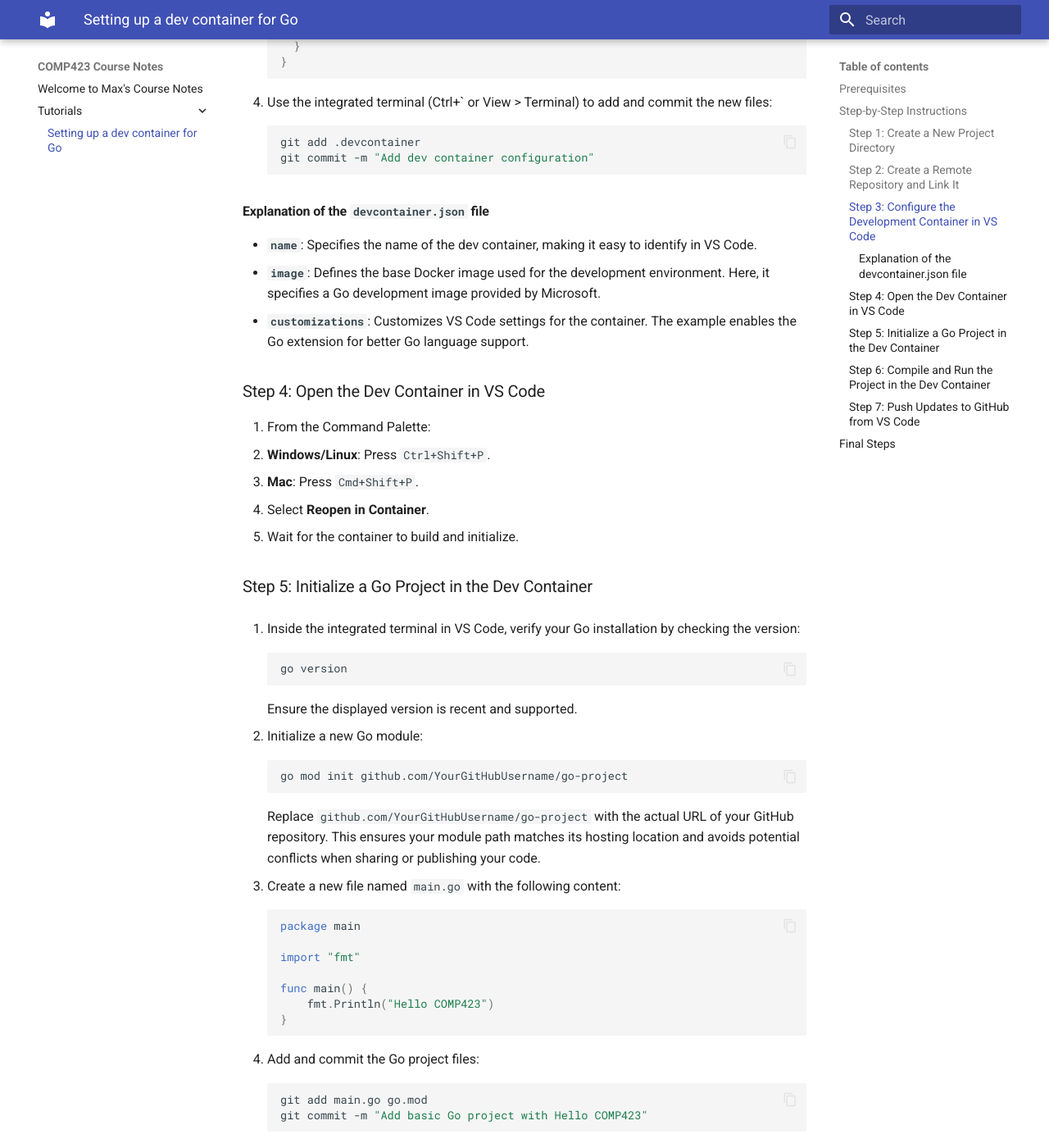
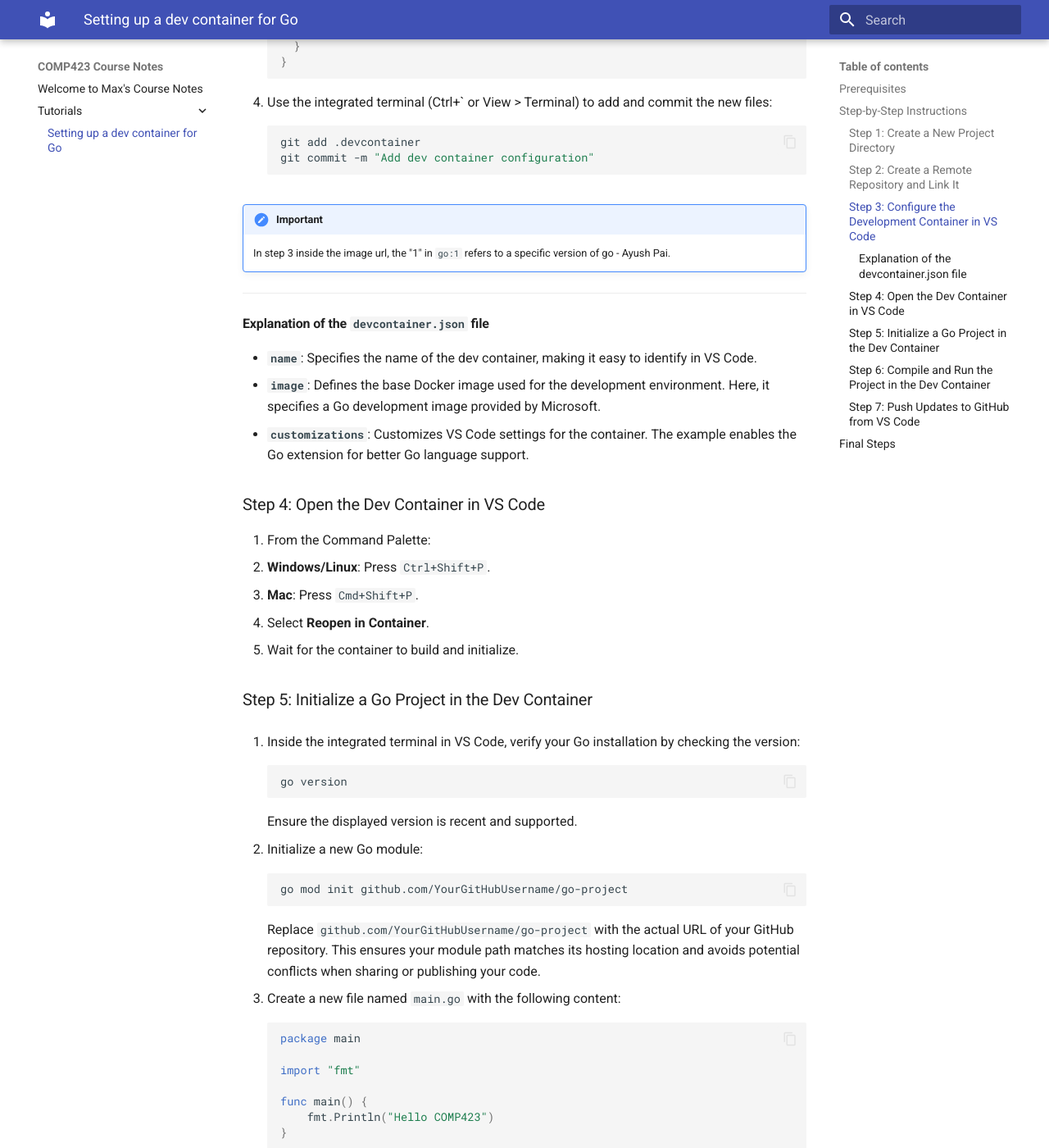
Before and after one commit to myu123/comp423-course-notes, an MkDocs documentation site: the page built from docs/tutorials/go-setup.md, in a window 1280 px wide and 1400 px high, scrolled down 1600 px. Shown: the whole window at 82% size. Built offline with MkDocs 1.6.1 and Material for MkDocs 9.7.7, drawn with Linux system fonts in a browser that asks for light colours; some of the changed text lies outside the part shown.

Commit message:
added edits

````diff
--- a/docs/tutorials/go-setup.md
+++ b/docs/tutorials/go-setup.md
@@ -65,6 +65,16 @@
    git commit -m "Add dev container configuration"
    ```
 
+
+!!! important
+      In step 3 inside the image url, the "1" in `go:1` refers to a specific version of go - Ayush Pai.
+
+---
+
+
+
+
+
 #### Explanation of the `devcontainer.json` file
 
 - **`name`**: Specifies the name of the dev container, making it easy to identify in VS Code.
@@ -109,6 +119,14 @@
    git commit -m "Add basic Go project with Hello COMP423"
    ```
 
+
+
+!!! note
+      You can also just use `git add .` instead of `git add main.go go.mod` - Ayush Pai.
+
+---
+
+
 ### Step 6: Compile and Run the Project in the Dev Container
 
 1. Compile the project:
--- a/mkdocs.yml
+++ b/mkdocs.yml
@@ -4,10 +4,12 @@
   features:
     - content.code.copy
 markdown_extensions:
+  - admonition
+  - pymdownx.details
+  - pymdownx.superfences
   - pymdownx.highlight:
       anchor_linenums: true
       line_spans: __span
       pygments_lang_class: true
   - pymdownx.inlinehilite
   - pymdownx.snippets
-  - pymdownx.superfences
````
